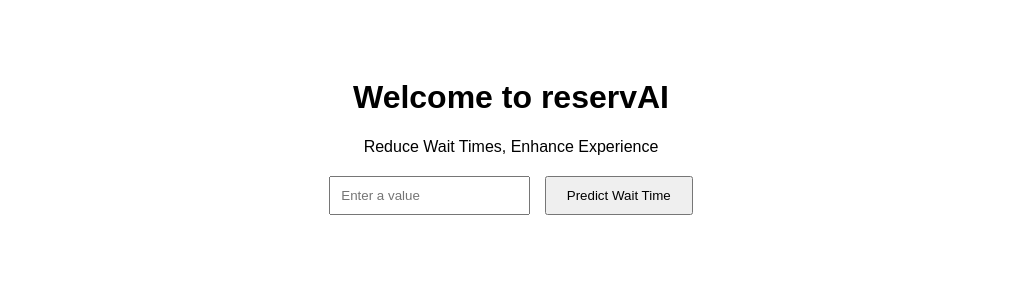
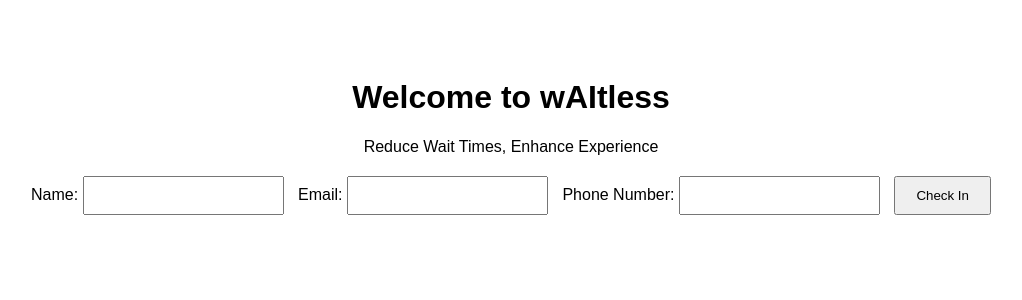
Before and after one commit to tarun010/reservAI, a Flask app: page / in a window 1280 px wide. Shown: the top 300 px of the page, without its empty margins (129-1151 px from the left). Run offline with Flask 3, Linux system fonts and the light colour scheme.

Commit message:
initial commit for new implementation, with virtual checkin, queue management, AI based wait time prediction

```diff
--- a/app/models.py
+++ b/app/models.py
@@ -4,9 +4,12 @@ class User(db.Model):
     id = db.Column(db.Integer, primary_key=True)
     name = db.Column(db.String(100), nullable=False)
     email = db.Column(db.String(120), unique=True, nullable=False)
-    waitlist = db.relationship('Waitlist', backref='user', lazy=True)
+    phone_number = db.Column(db.String(20), nullable=False)
+    waitlists = db.relationship('Waitlist', backref='user', lazy=True)
 
 class Waitlist(db.Model):
     id = db.Column(db.Integer, primary_key=True)
     user_id = db.Column(db.Integer, db.ForeignKey('user.id'), nullable=False)
+    ticket_number = db.Column(db.Integer, nullable=False)
+    status = db.Column(db.String(20), nullable=False, default='waiting')
     timestamp = db.Column(db.DateTime, nullable=False, default=db.func.now())
--- /dev/null
+++ b/app/notifications.py
@@ -0,0 +1,4 @@
+def send_notification(phone_number, message):
+    # Dummy function for sending notifications
+    # Implement actual SMS or email sending logic here
+    print(f"Sending notification to {phone_number}: {message}")
--- a/app/routes.py
+++ b/app/routes.py
@@ -1,13 +1,43 @@
 from flask import render_template, request, jsonify, current_app as app
+from .models import db, User, Waitlist
 from .ai import predict_wait_time
-from app.ai import predict_wait_time
+from .notifications import send_notification
 
 @app.route('/')
 def home():
     return render_template('index.html')
 
+@app.route('/checkin', methods=['POST'])
+def checkin():
+    name = request.form['name']
+    email = request.form['email']
+    phone_number = request.form['phone_number']
+
+    user = User(name=name, email=email, phone_number=phone_number)
+    db.session.add(user)
+    db.session.commit()
+
+    ticket_number = Waitlist.query.count() + 1
+    waitlist_entry = Waitlist(user_id=user.id, ticket_number=ticket_number)
+    db.session.add(waitlist_entry)
+    db.session.commit()
+
+    return jsonify({'ticket_number': ticket_number})
+
 @app.route('/predict', methods=['POST'])
 def predict():
-    data = request.json.get('data')
+    data = request.json.get('num_people')
     prediction = predict_wait_time(data)
     return jsonify({'prediction': prediction})
+
+@app.route('/notify', methods=['POST'])
+def notify():
+    user_id = request.json.get('user_id')
+    waitlist_entry = Waitlist.query.filter_by(user_id=user_id, status='waiting').first()
+
+    if waitlist_entry:
+        send_notification(waitlist_entry.user.phone_number, "Your number is about to be called. Please check in at the reception.")
+        waitlist_entry.status = 'notified'
+        db.session.commit()
+
+    return jsonify({'message': 'Notification sent'})
--- a/app/static/css/style.css
+++ b/app/static/css/style.css
@@ -11,6 +11,7 @@ form {
 input {
     padding: 10px;
     margin-right: 10px;
+    margin-bottom: 10px;
 }
 
 button {
--- a/app/templates/index.html
+++ b/app/templates/index.html
@@ -3,31 +3,33 @@
 <head>
     <meta charset="UTF-8">
     <meta name="viewport" content="width=device-width, initial-scale=1.0">
-    <title>reservAI</title>
+    <title>wAItless</title>
     <link rel="stylesheet" href="{{ url_for('static', filename='css/style.css') }}">
 </head>
 <body>
-    <h1>Welcome to reservAI</h1>
+    <h1>Welcome to wAItless</h1>
     <p>Reduce Wait Times, Enhance Experience</p>
-    <form id="predictForm">
-        <input type="number" id="data" placeholder="Enter a value">
-        <button type="submit">Predict Wait Time</button>
+    <form id="checkinForm">
+        <label for="name">Name:</label>
+        <input type="text" id="name" name="name" required>
+        <label for="email">Email:</label>
+        <input type="email" id="email" name="email" required>
+        <label for="phone_number">Phone Number:</label>
+        <input type="tel" id="phone_number" name="phone_number" required>
+        <button type="submit">Check In</button>
     </form>
-    <p id="predictionResult"></p>
+    <p id="ticketResult"></p>
     <script>
-        document.getElementById('predictForm').addEventListener('submit', function(e) {
+        document.getElementById('checkinForm').addEventListener('submit', function(e) {
             e.preventDefault();
-            const data = document.getElementById('data').value;
-            fetch('/predict', {
+            const formData = new FormData(this);
+            fetch('/checkin', {
                 method: 'POST',
-                headers: {
-                    'Content-Type': 'application/json',
-                },
-                body: JSON.stringify({ data: parseInt(data) }),
+                body: formData
             })
             .then(response => response.json())
             .then(result => {
-                document.getElementById('predictionResult').innerText = `Predicted Wait Time: ${result.prediction}`;
+                document.getElementById('ticketResult').innerText = `Your ticket number is: ${result.ticket_number}`;
             });
         });
     </script>
--- a/run.py
+++ b/run.py
@@ -1,4 +1,3 @@
-# run.py
 from app import create_app
 
 app = create_app()
```
Also changed, not shown: app/ai.py (+7 -3 lines).
